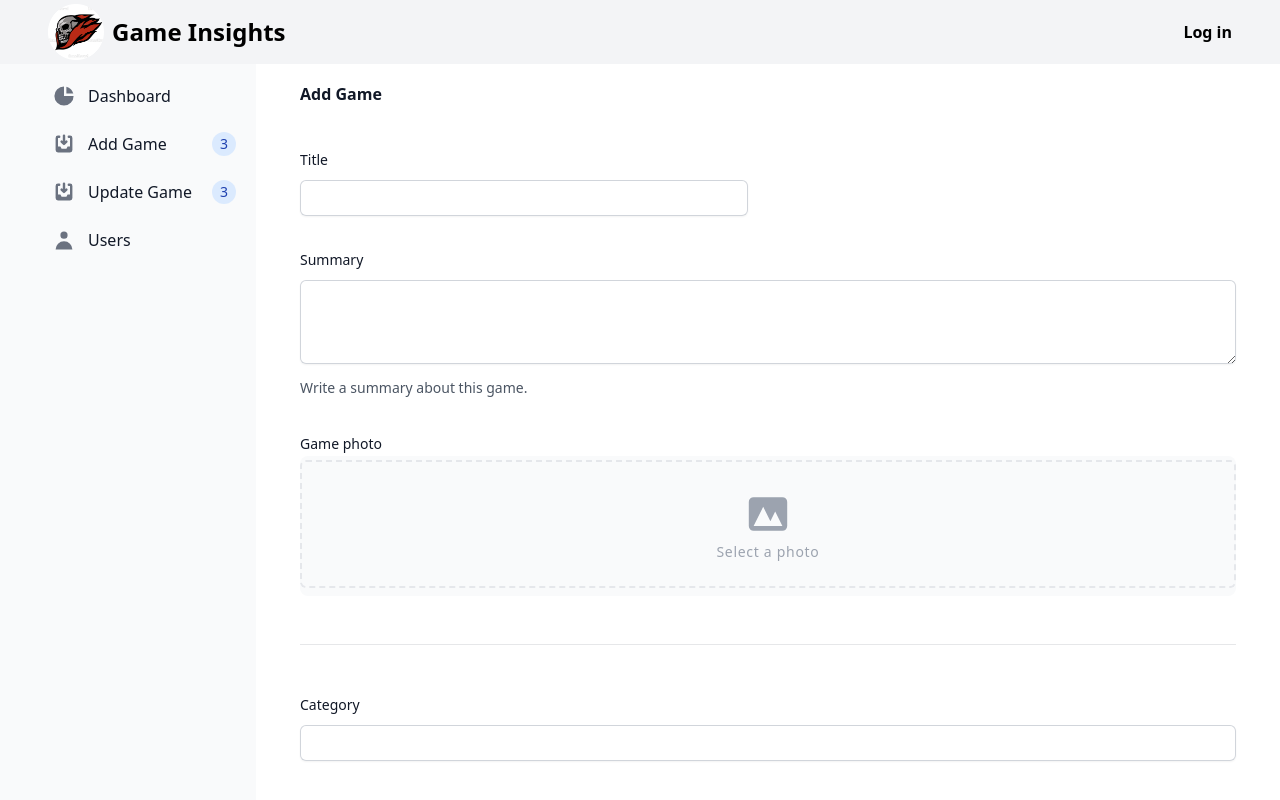
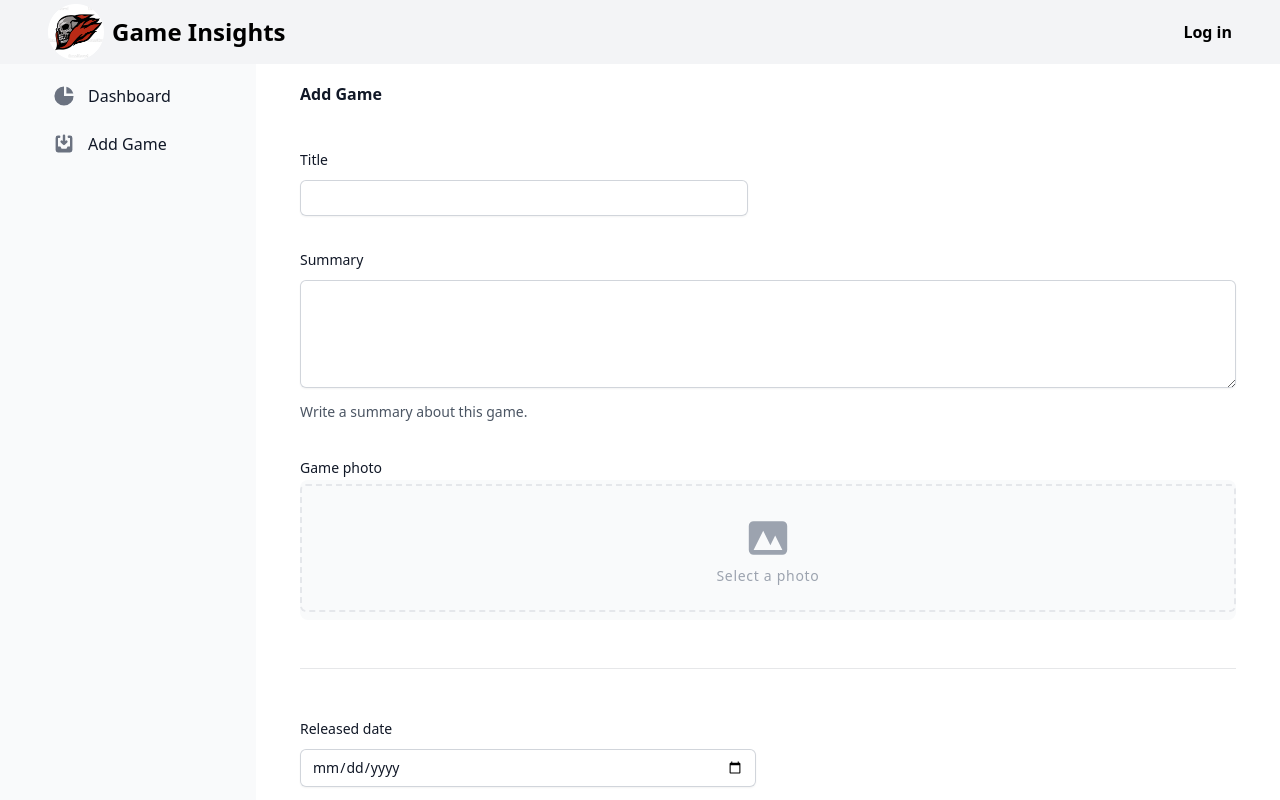
Before and after one commit to Mueem-Nahid/game-review-app-client, a Next.js app: page /dashboard/add-game in a window 1280 px wide. Shown: the top 800 px of the page. Built offline with nearby package versions, Linux system fonts and the light colour scheme.

Commit message:
# Info - improvements

```diff
--- a/src/components/AddGame.js
+++ b/src/components/AddGame.js
@@ -11,7 +11,7 @@ import Error from "@/components/Error";
 import Spinner from "@/components/Spinner";
 
 const gameInfos = {
-   title: '', summary: '', category: '', releaseDate: '',
+   title: '', summary: '', releaseDate: '',
 };
 const AddGame = () => {
    const {user} = useContext(UserContext);
@@ -32,6 +32,11 @@ const AddGame = () => {
 
    const handleSubmit = async (e) => {
       e.preventDefault();
+      if (!images.length) {
+         setError('Add some pictures.');
+         return null;
+      }
+      setError("");
       setLoading(true)
       const preparedImages = images.map((img) => {
          return dataURItoBlob(img);
@@ -44,27 +49,26 @@ const AddGame = () => {
       });
       const arrayOfImages = await uploadImages(formData, path, user.token);
       const updatedGameInfos = {
-         ...gameObj,
-         picture: arrayOfImages,
+         ...gameObj, picture: arrayOfImages,
       };
       const data = await addNewGame(updatedGameInfos, user.token);
       if (data?.status === 201) {
+         setError("");
          setMessage(data?.message);
          setGameObj({});
          setLoading(false);
       } else {
+         setMessage("");
          setError(data?.message);
          setLoading(false);
       }
    }
 
    const removeImage = (i) => {
-      console.log(i)
       setImages(images.filter(x => x.name !== i));
    }
 
-   return (
-      <div className='p-4 sm:ml-64'>
+   return (<div className='p-4 sm:ml-64'>
       <h2 className="mx-3 md:mx-7 text-base font-semibold leading-7 text-gray-900">Add Game</h2>
       <form onSubmit={handleSubmit} method='POST'>
          <div className="space-y-12 mx-3 md:mx-7">
@@ -78,13 +82,14 @@ const AddGame = () => {
                         <div
                            className="flex rounded-md shadow-sm ring-1 ring-inset ring-gray-300 focus-within:ring-2 focus-within:ring-inset focus-within:ring-indigo-600 sm:max-w-md">
                            <input
+                              required
                               type="text"
                               name="title"
                               id="title"
                               autoComplete="title"
                               value={gameObj.title}
                               onChange={handleInputChange}
-                                 className="block flex-1 border-0 bg-transparent py-1.5 pl-1 text-gray-900 placeholder:text-gray-400 focus:ring-0 sm:text-sm sm:leading-6"
+                              className="block p-3 flex-1 border-0 bg-transparent py-1.5 pl-1 text-gray-900 placeholder:text-gray-400 focus:ring-0 sm:text-sm sm:leading-6"
                            />
                         </div>
                      </div>
@@ -98,38 +103,16 @@ const AddGame = () => {
                    <textarea
                       id="summary"
                       name="summary"
-                   rows={3}
+                      required
+                      rows={4}
                       value={gameObj.summary}
                       onChange={handleInputChange}
-                   className="block w-full rounded-md border-0 py-1.5 text-gray-900 shadow-sm ring-1 ring-inset ring-gray-300 placeholder:text-gray-400 focus:ring-2 focus:ring-inset focus:ring-indigo-600 sm:text-sm sm:leading-6"
+                      className="block p-3 w-full rounded-md border-0 py-1.5 text-gray-900 shadow-sm ring-1 ring-inset ring-gray-300 placeholder:text-gray-400 focus:ring-2 focus:ring-inset focus:ring-indigo-600 sm:text-sm sm:leading-6"
                       defaultValue={''}
                    />
                      </div>
                      <p className="mt-3 text-sm leading-6 text-gray-600">Write a summary about this game.</p>
                   </div>
-
-                     {/*<div className="col-span-full">
-                     <label htmlFor="cover-photo" className="block text-sm font-medium leading-6 text-gray-900">
-                        Game photo
-                     </label>
-                     <div
-                        className="mt-2 flex justify-center rounded-lg border border-dashed border-gray-900/25 px-6 py-10">
-                        <div className="text-center">
-                           <PhotoIcon className="mx-auto h-12 w-12 text-gray-300" aria-hidden="true"/>
-                           <div className="mt-4 flex text-sm leading-6 text-gray-600">
-                              <label
-                                 htmlFor="file-upload"
-                                 className="relative cursor-pointer rounded-md bg-white font-semibold text-indigo-600 focus-within:outline-none focus-within:ring-2 focus-within:ring-indigo-600 focus-within:ring-offset-2 hover:text-indigo-500"
-                              >
-                                 <span>Upload a picture</span>
-                                 <input id="file-upload" name="file-upload" type="file" className="sr-only"/>
-                              </label>
-                              <p className="pl-1">or drag and drop</p>
-                           </div>
-                           <p className="text-xs leading-5 text-gray-600">PNG, JPG, GIF up to 2MB</p>
-                        </div>
-                     </div>
-                  </div>*/}
 
                   {/* select image */}
                   <div className="col-span-full">
@@ -139,7 +122,7 @@ const AddGame = () => {
                      <div className="rounded-lg bg-gray-50 ">
                         <div>
                            <span
-                              className="flex justify-center items-center text-[12px] mb-1 text-red-500">{message}</span>
+                              className="flex justify-center items-center text-[12px] mb-1 text-red-500">{error}</span>
                            <div className="flex items-center justify-center w-full">
                               <label
                                  className="flex cursor-pointer flex-col w-full h-32 border-2 rounded-md border-dashed hover:bg-gray-100 hover:border-gray-300">
@@ -163,15 +146,13 @@ const AddGame = () => {
 
                            <div className="flex flex-wrap justify-center gap-2 mt-2">
                               {images.map((file, key) => {
-                                    return (
-                                       <div key={key} className="overflow-hidden relative">
+                                 return (<div key={key} className="overflow-hidden relative">
                                     <i onClick={() => {
                                        removeImage(file.data)
                                     }}
                                        className="exit_icon absolute right-1 hover:text-white cursor-pointer"></i>
                                     <img className="h-28 w-28 rounded-md" src={file} alt=""/>
-                                       </div>
-                                    )
+                                 </div>)
                               })}
                            </div>
 
@@ -179,21 +160,6 @@ const AddGame = () => {
                      </div>
                   </div>
 
-                  </div>
-               </div>
-
-               <div className="sm:col-span-3">
-                  <label htmlFor="category" className="block text-sm font-medium leading-6 text-gray-900">
-                     Category
-                  </label>
-                  <div className="mt-2">
-                     <input
-                        type="text"
-                        name="category"
-                        id="category"
-                        onChange={handleInputChange}
-                        className="block w-full rounded-md border-0 py-1.5 text-gray-900 shadow-sm ring-1 ring-inset ring-gray-300 placeholder:text-gray-400 focus:ring-2 focus:ring-inset focus:ring-indigo-600 sm:text-sm sm:leading-6"
-                     />
                </div>
             </div>
 
@@ -205,34 +171,27 @@ const AddGame = () => {
                      </label>
                      <div className="mt-2">
                         <input
+                           required
                            type="date"
                            name="releaseDate"
                            id="releaseDate"
                            onChange={handleInputChange}
-                              className="block w-full rounded-md border-0 py-1.5 text-gray-900 shadow-sm ring-1 ring-inset ring-gray-300 placeholder:text-gray-400 focus:ring-2 focus:ring-inset focus:ring-indigo-600 sm:text-sm sm:leading-6"
+                           className="p-3 block w-full rounded-md border-0 py-1.5 text-gray-900 shadow-sm ring-1 ring-inset ring-gray-300 placeholder:text-gray-400 focus:ring-2 focus:ring-inset focus:ring-indigo-600 sm:text-sm sm:leading-6"
                         />
                      </div>
                   </div>
                </div>
             </div>
          </div>
-            {
-               message && <Success message={message}/>
-            }
-            {
-               error && <Error error={error}/>
-            }
+         {message && <Success message={message}/>}
+         {error && <Error error={error}/>}
          <div className="mt-6 mx-3 md:mx-7 flex items-center justify-start gap-x-6">
-               <button type="button" className="text-sm font-semibold leading-6 text-gray-900">
-                  Cancel
-               </button>
             <button
+               disabled={loading}
                type="submit"
                className="rounded-md bg-indigo-600 px-3 py-2 text-sm font-semibold text-white shadow-sm hover:bg-indigo-500 focus-visible:outline focus-visible:outline-2 focus-visible:outline-offset-2 focus-visible:outline-indigo-600"
             >
-                  {
-                     loading ? <Spinner/> : 'Save'
-                  }
+               {loading ? <Spinner/> : 'Save'}
             </button>
          </div>
       </form>
--- a/src/components/AdminSidebar.js
+++ b/src/components/AdminSidebar.js
@@ -29,7 +29,7 @@ const AdminSidebar = () => {
             <div className="h-full px-3 py-3 overflow-y-auto bg-gray-50 dark:bg-gray-800">
                <ul className="space-y-2 font-medium pl-8">
                   <li>
-                     <Link href={`/dashboard`}
+                     <Link href='/dashboard'
                            className="flex items-center p-2 text-gray-900 rounded-lg dark:text-white hover:bg-gray-100 dark:hover:bg-gray-700">
                         <svg aria-hidden="true"
                              className="w-6 h-6 text-gray-500 transition duration-75 dark:text-gray-400 group-hover:text-gray-900 dark:group-hover:text-white"
@@ -42,7 +42,7 @@ const AdminSidebar = () => {
                   </li>
 
                   <li>
-                     <Link href={`${pathname}/add-game`}
+                     <Link href='/dashboard/add-game'
                            className="flex items-center p-2 text-gray-900 rounded-lg dark:text-white hover:bg-gray-100 dark:hover:bg-gray-700">
                         <svg aria-hidden="true"
                              className="flex-shrink-0 w-6 h-6 text-gray-500 transition duration-75 dark:text-gray-400 group-hover:text-gray-900 dark:group-hover:text-white"
@@ -53,41 +53,8 @@ const AdminSidebar = () => {
                               d="M3 5a2 2 0 012-2h1a1 1 0 010 2H5v7h2l1 2h4l1-2h2V5h-1a1 1 0 110-2h1a2 2 0 012 2v10a2 2 0 01-2 2H5a2 2 0 01-2-2V5z"></path>
                         </svg>
                         <span className="flex-1 ml-3 whitespace-nowrap">Add Game</span>
-                        <span
-                           className="inline-flex items-center justify-center w-3 h-3 p-3 ml-3 text-sm font-medium text-blue-800 bg-blue-100 rounded-full dark:bg-blue-900 dark:text-blue-300">3</span>
                      </Link>
                   </li>
-
-                  <li>
-                     <a href="#"
-                        className="flex items-center p-2 text-gray-900 rounded-lg dark:text-white hover:bg-gray-100 dark:hover:bg-gray-700">
-                        <svg aria-hidden="true"
-                             className="flex-shrink-0 w-6 h-6 text-gray-500 transition duration-75 dark:text-gray-400 group-hover:text-gray-900 dark:group-hover:text-white"
-                             fill="currentColor" viewBox="0 0 20 20" xmlns="http://www.w3.org/2000/svg">
-                           <path
-                              d="M8.707 7.293a1 1 0 00-1.414 1.414l2 2a1 1 0 001.414 0l2-2a1 1 0 00-1.414-1.414L11 7.586V3a1 1 0 10-2 0v4.586l-.293-.293z"></path>
-                           <path
-                              d="M3 5a2 2 0 012-2h1a1 1 0 010 2H5v7h2l1 2h4l1-2h2V5h-1a1 1 0 110-2h1a2 2 0 012 2v10a2 2 0 01-2 2H5a2 2 0 01-2-2V5z"></path>
-                        </svg>
-                        <span className="flex-1 ml-3 whitespace-nowrap">Update Game</span>
-                        <span
-                           className="inline-flex items-center justify-center w-3 h-3 p-3 ml-3 text-sm font-medium text-blue-800 bg-blue-100 rounded-full dark:bg-blue-900 dark:text-blue-300">3</span>
-                     </a>
-                  </li>
-
-                  <li>
-                     <a href="#"
-                        className="flex items-center p-2 text-gray-900 rounded-lg dark:text-white hover:bg-gray-100 dark:hover:bg-gray-700">
-                        <svg aria-hidden="true"
-                             className="flex-shrink-0 w-6 h-6 text-gray-500 transition duration-75 dark:text-gray-400 group-hover:text-gray-900 dark:group-hover:text-white"
-                             fill="currentColor" viewBox="0 0 20 20" xmlns="http://www.w3.org/2000/svg">
-                           <path fillRule="evenodd" d="M10 9a3 3 0 100-6 3 3 0 000 6zm-7 9a7 7 0 1114 0H3z"
-                                 clipRule="evenodd"></path>
-                        </svg>
-                        <span className="flex-1 ml-3 whitespace-nowrap">Users</span>
-                     </a>
-                  </li>
-
                </ul>
             </div>
          </aside>
--- a/src/components/Dashboard.js
+++ b/src/components/Dashboard.js
@@ -29,6 +29,9 @@ const Dashboard = ({games}) => {
                }
                </tbody>
             </table>
+            {
+               !games.length && <h1 className="text-xl text-center p-5">No games available. Add some games.</h1>
+            }
          </div>
       </div>
    );
--- a/src/components/Games.js
+++ b/src/components/Games.js
@@ -1,6 +1,7 @@
 import Card from "@/components/Card";
 
 const Games = ({games}) => {
+   console.log(games)
    return (
       <div className="flex flex-col justify-center items-center">
          <h1
@@ -8,9 +9,13 @@ const Games = ({games}) => {
             Latest games
          </h1>
          <div className="sm:grid grid-cols-1 max-w-6xl mx-auto py-6">
-            {games.map((game) => (
+            {games.length ? games.map((game) => (
                <Card key={game._id} game={game}/>
-            ))}
+            )) :
+               <h1
+                  className="text-2xl font-extrabold dark:text-white">
+                  No games available
+               </h1>}
          </div>
       </div>
    );
```
Lines whose indentation alone changed are shown as unchanged.
